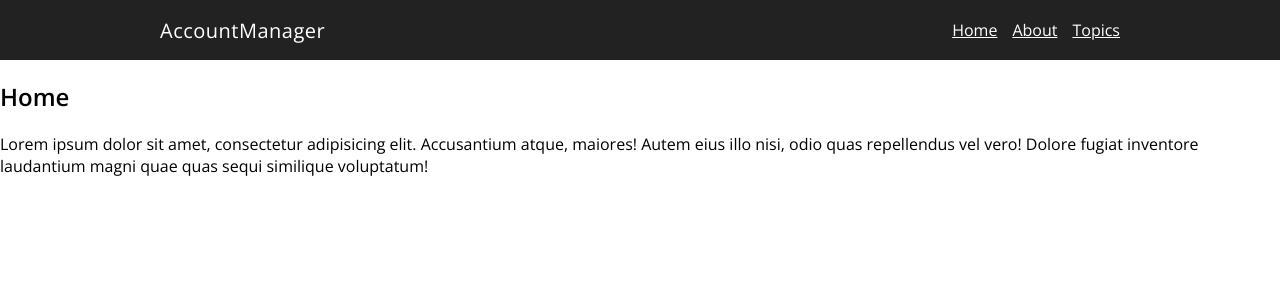
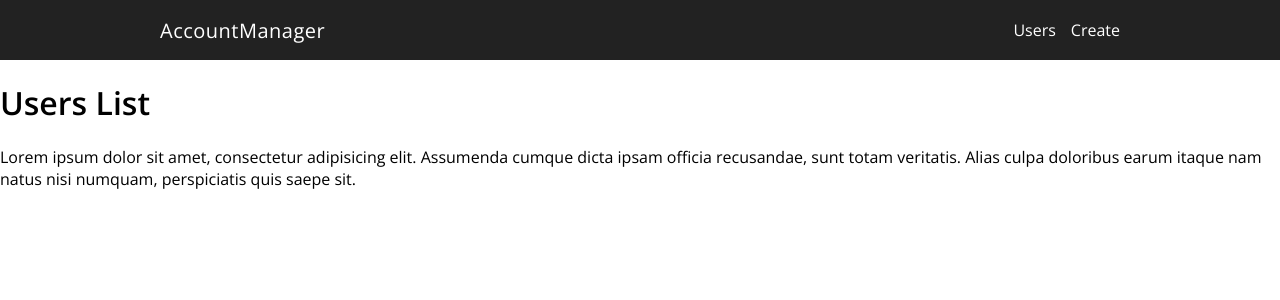
Before and after one commit to ashelkov/account-manager, a React app: page / in a window 1280 px wide. Shown: the top 300 px of the page. Built offline with nearby package versions, Linux system fonts and the light colour scheme.

Commit message:
attach basic containers to routes (index, create)

```diff
--- a/src/components/NavigationHeader/NavigationHeader.js
+++ b/src/components/NavigationHeader/NavigationHeader.js
@@ -12,14 +12,15 @@ const NavigationHeader = () => (
     <div className={cn('inner-content')}>
       <div className={cn('brand')}>
         <div className={cn('title')}>
-          Account
-          <span className="semibold">Manager</span>
+          <Link to="/">
+            Account
+            <span className="semibold">Manager</span>
+          </Link>
         </div>
       </div>
       <div className={cn('nav-links')}>
-        <Link to="/">Home</Link>
-        <Link to="/about">About</Link>
-        <Link to="/topics">Topics</Link>
+        <Link to="/">Users</Link>
+        <Link to="/create-user">Create</Link>
       </div>
     </div>
   </header>
--- a/src/components/NavigationHeader/NavigationHeader.mod.css
+++ b/src/components/NavigationHeader/NavigationHeader.mod.css
@@ -4,6 +4,11 @@
   color: white;
   margin-bottom: 20px;
   width: 100%;
+}
+
+.header a {
+  text-decoration: none;
+  color: white;
 }
 
 .inner-content {
--- a/src/containers/App/App.js
+++ b/src/containers/App/App.js
@@ -1,71 +1,21 @@
 import React from 'react';
-import { BrowserRouter as Router, Route, Link } from 'react-router-dom';
+// routes
+import Users from '../Users/Users';
+import UserCreate from '../UserCreate/UsersCreate';
+// components
+import { Switch, Route, Redirect } from 'react-router-dom';
 import AppHeader from '../../components/NavigationHeader/NavigationHeader';
 
 const App = () => (
-  <Router>
-    <div>
-      <AppHeader />
-      <div className="container">
-        <Route exact path="/" component={Home} />
-        <Route path="/about" component={About} />
-        <Route path="/topics" component={Topics} />
-      </div>
+  <div>
+    <AppHeader />
+    <div className="container">
+      <Switch>
+        <Route exact path="/" component={Users} />
+        <Route path="/create-user" component={UserCreate} />
+        <Redirect to="/" />
+      </Switch>
     </div>
-  </Router>
-);
-
-const Home = () => (
-  <div>
-    <h2>Home</h2>
-    <p>
-      Lorem ipsum dolor sit amet, consectetur adipisicing elit. Accusantium
-      atque, maiores! Autem eius illo nisi, odio quas repellendus vel vero!
-      Dolore fugiat inventore laudantium magni quae quas sequi similique
-      voluptatum!
-    </p>
-  </div>
-);
-
-const About = () => (
-  <div>
-    <h2>About</h2>
-    <p>
-      Lorem ipsum dolor sit amet, consectetur adipisicing elit. Eius et fuga
-      laudantium, neque officia perferendis repudiandae sit voluptas. Deserunt
-      distinctio doloremque eum excepturi fugiat natus perspiciatis, porro quasi
-      quos voluptas!
-    </p>
-  </div>
-);
-
-const Topics = ({ match }) => (
-  <div>
-    <h2>Topics</h2>
-    <ul>
-      <li>
-        <Link to={`${match.url}/rendering`}>Rendering with React</Link>
-      </li>
-      <li>
-        <Link to={`${match.url}/components`}>Components</Link>
-      </li>
-      <li>
-        <Link to={`${match.url}/props-v-state`}>Props v. State</Link>
-      </li>
-    </ul>
-
-    <Route path={`${match.url}/:topicId`} component={Topic} />
-    <Route
-      exact
-      path={match.url}
-      render={() => <h3>Please select a topic.</h3>}
-    />
-  </div>
-);
-
-const Topic = ({ match }) => (
-  <div>
-    <h3>{match.params.topicId}</h3>
   </div>
 );
 
--- /dev/null
+++ b/src/containers/UserCreate/UsersCreate.js
@@ -0,0 +1,15 @@
+import React from 'react';
+
+const UserCreate = () => (
+  <div>
+    <h1>User Create</h1>
+    <p>
+      Lorem ipsum dolor sit amet, consectetur adipisicing elit. Accusantium
+      aspernatur corporis officia quibusdam quod voluptate voluptatem,
+      voluptates! Consectetur dolor fuga in ipsum, nihil quae quidem saepe
+      temporibus voluptatibus. Nulla, reprehenderit?
+    </p>
+  </div>
+);
+
+export default UserCreate;
--- /dev/null
+++ b/src/containers/Users/Users.js
@@ -0,0 +1,15 @@
+import React from 'react';
+
+const Users = () => (
+  <div>
+    <h1>Users List</h1>
+    <p>
+      Lorem ipsum dolor sit amet, consectetur adipisicing elit. Assumenda cumque
+      dicta ipsam officia recusandae, sunt totam veritatis. Alias culpa
+      doloribus earum itaque nam natus nisi numquam, perspiciatis quis saepe
+      sit.
+    </p>
+  </div>
+);
+
+export default Users;
--- a/src/index.js
+++ b/src/index.js
@@ -1,8 +1,15 @@
 import React from 'react';
 import ReactDOM from 'react-dom';
-import './index.css';
+import { BrowserRouter } from 'react-router-dom';
 import App from './containers/App/App';
 import registerServiceWorker from './registerServiceWorker';
+import './index.css';
 
-ReactDOM.render(<App />, document.getElementById('root'));
+ReactDOM.render(
+  <BrowserRouter>
+    <App />
+  </BrowserRouter>,
+  document.getElementById('root')
+);
+
 registerServiceWorker();
```
